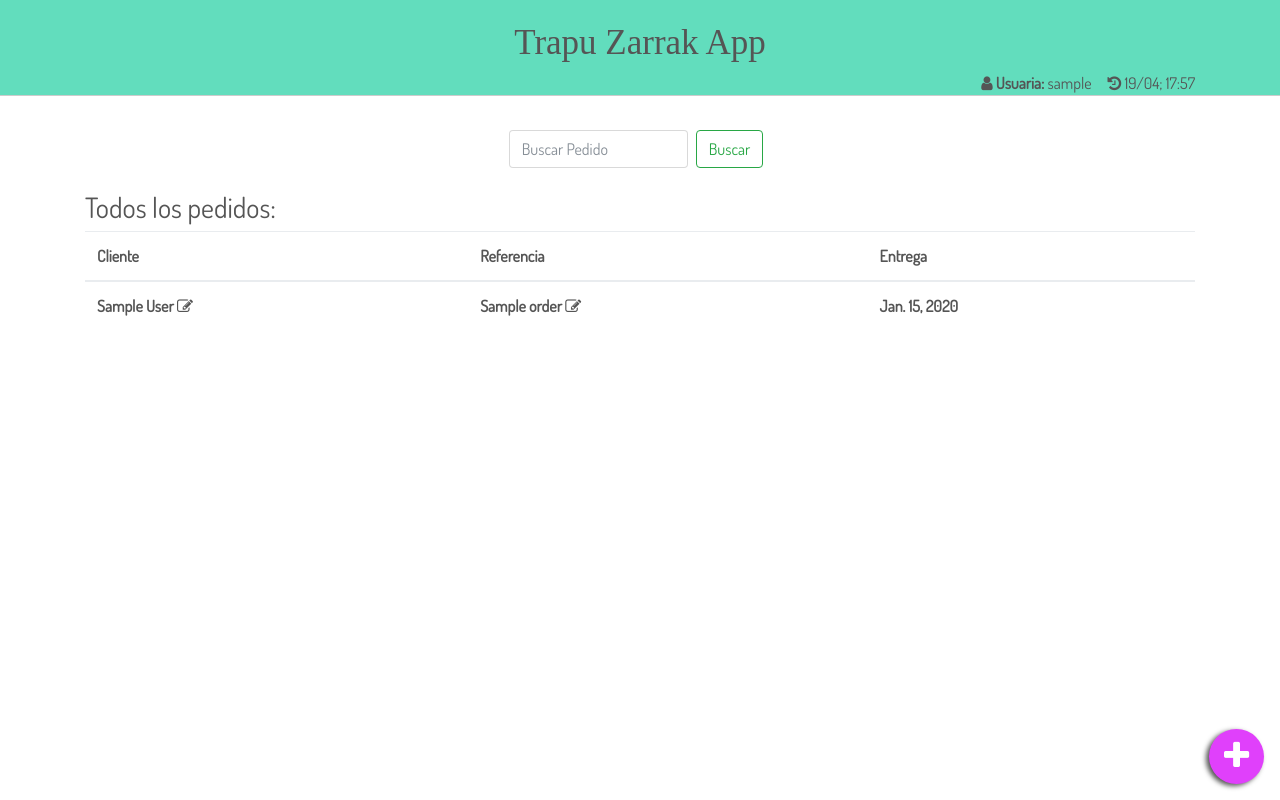
After one commit to nablabits/tz-demo, a Django app: page /orders in a window 1280 px wide. The commit adds this page. Run offline with Django 3.2, Linux system fonts and the light colour scheme; a user stored in the database is signed in; tables that the repository leaves empty hold one stand-in row (values such as "Sample post"); lists and menus that the app fills with data are empty; some libraries are stand-ins or nearby versions.

Commit message:
Orders & customer view. Sidebar started.

```diff
--- a/orders/models.py
+++ b/orders/models.py
@@ -19,6 +19,11 @@ class Customer(models.Model):
     def __str__(self):
         """Get the name of the entry."""
         return self.name
+
+    # @property
+    def orders_made(self):
+        orders = len(Order.objects.filter(customer=self.pk))
+        return orders
 
 
 class Order(models.Model):
--- a/orders/static/tz/css/style.css
+++ b/orders/static/tz/css/style.css
@@ -16,6 +16,19 @@ header{
   background-color: #62DDBD;
   border-bottom: 1px solid #ccc;
   padding-top: 1.5em;
+}
+aside{
+  width: 80%;
+  position: absolute;
+  top: 10vh;
+  height: 90vh;
+  border-right: 1px solid lightgrey;
+  font-size: 2em;
+}
+.menu{
+  position: absolute;
+  left: 1em;
+  top: 1.5em;
 }
 .f-section{
   margin-top: 130px;
--- a/orders/templates/tz/base.html
+++ b/orders/templates/tz/base.html
@@ -13,8 +13,6 @@
     <script src="{% static 'tz/js/customjs.js' %}"></script>
   </head>
   <body>
-    <aside id="sidebar">
-    </aside>
     <header class="fixed-top">
       <div class="container">
         <div class="d-flex">
@@ -30,9 +28,32 @@
           <span><i class="fa fa-history"></i> {{ now|date:"d/m" }}; {{ now|time:"H:i" }}</span>
         </div>
       </div>
+      <div class="d-md-none menu">
+        <a href="#sidebar" data-toggle="collapse">
+          <i class="fa fa-3x fa-bars"></i>
+        </a>
+      </div>
     </header>
+    <aside id="sidebar" class="collapse bg-light">
+      <ul>
+        <li>Clientes:</li>
+          <ul>
+            <li><a href="{% url 'customerlist' %}">Buscar cliente</a></li>
+            <li><a href="{% url 'new_customer' %}">Nuevo cliente</a></li>
+          </ul>
+        <li>Pedidos:</li>
+        <ul>
+          <li><a href="{% url 'orderlist' %}">Todos los pedidos</a></li>
+          <li><a href="{% url 'new_order' %}">Nuevo pedido</a>
+          </li>
+        </ul>
+        <li><i class="fa fa-sign-out"></i> Cerrar sesión</li>
+      </ul>
+    </aside>
     {% block homeview %}{% endblock %}
     {% block newcustomer %}{% endblock %}
+    {% block orders %}{% endblock %}
+    {% block customers %}{% endblock %}
     {% if footer %}
     <footer>
       <div class="fixed-bottom">
--- a/orders/templates/tz/main.html
+++ b/orders/templates/tz/main.html
@@ -13,7 +13,7 @@
       </div>
     </section>
     <section id="last_orders">
-      <div class="container-fluid">
+      <div class="container">
         <div class="d-flex justify-content-center">
           <div class="w-75">
             <div class="ordersbox p-4 mt-2" data-toggle="collapse" data-target="#orders-list">
--- /dev/null
+++ b/orders/templates/tz/orders.html
@@ -0,0 +1,49 @@
+{% extends "tz/base.html" %}
+{% block orders %}
+<section id="search" class="f-section">
+  <div class="container-fluid">
+    <div class="d-flex my-4">
+      <div class="mx-auto">
+        <form class="form-inline">
+          <input class="form-control" type="search" placeholder="Buscar Pedido" aria-label="Buscar">
+          <button class="btn btn-outline-success my-2 my-sm-0 mx-sm-2" type="submit">Buscar</button>
+        </form>
+      </div>
+    </div>
+  </div>
+</section>
+<div class="container">
+  <h3>Todos los pedidos:</h3>
+  <table class="table">
+  <thead>
+    <tr>
+      <th scope="col">Cliente</th>
+      <th scope="col">Referencia</th>
+      <th scope="col">Entrega</th>
+    </tr>
+  </thead>
+  <tbody>
+    {% for order in orders %}
+    <tr>
+      <th>
+        <a href="#">
+          {{ order.customer }}
+          <i class="fa fa-edit"></i>
+        </a>
+      </th>
+      <th>
+        <a href="#">
+          {{ order.ref_name}}
+          <i class="fa fa-edit"></i>
+        </a>
+      </th>
+      <th>
+        {{ order.delivery}}
+        {% if order.overdue %}<i class="fa fa-warning text-danger"></i> {% endif %}
+      </th>
+    </tr>
+    {% endfor %}
+  </tbody>
+</table>
+</div>
+{% endblock %}
--- a/orders/urls.py
+++ b/orders/urls.py
@@ -6,6 +6,8 @@ from . import views
 urlpatterns = [
     # the root view
     path('', views.main, name='main'),
+    path('orders', views.orderlist, name='orderlist'),
+    path('customers', views.customerlist, name='customerlist'),
     path('new_customer/', views.new_customer, name='new_customer'),
     path('new_order/', views.new_order, name='new_order'),
     re_path(r'^(?P<pk>[0-9]+)/customer/$',
--- a/orders/views.py
+++ b/orders/views.py
@@ -21,23 +21,35 @@ def main(request):
     cur_user = request.user
     now = datetime.now()
 
+    settings = {'orders': orders,
+                'orders_count': orders_count,
+                'comments': comments,
+                'user': cur_user,
+                'now': now,
+                'title': 'TrapuZarrak · Inicio',
+                'footer': True,
+                }
 
-    dict4view = {'orders': orders,
-                 'orders_count': orders_count,
-                 'comments': comments,
-                 'user': cur_user,
-                 'now': now,
-                 'title': 'TrapuZarrak · Inicio',
-                 'footer': True,
-                 }
-
-    return render(request, 'tz/main.html', dict4view)
+    return render(request, 'tz/main.html', settings)
 
 
 @login_required
 def orderlist(request):
-    """A view to display active orders."""
-    pass
+    """Display active orders or search'em."""
+    orders = Order.objects.all().order_by('delivery')
+
+    cur_user = request.user
+    now = datetime.now()
+
+    settings = {'orders': orders,
+                'user': cur_user,
+                'now': now,
+                'title': 'TrapuZarrak · Pedidos',
+                'footer': True,
+                }
+
+    return render(request, 'tz/orders.html', settings)
+
 
 @login_required()
 def new_customer(request):
@@ -80,6 +92,26 @@ def customer_edit(request, pk):
                    'edit': True,
                    })
 
+
+@login_required
+def customerlist(request):
+    """A view to display customers or search'em."""
+    customers = Customer.objects.all().order_by('name')
+
+    cur_user = request.user
+    now = datetime.now()
+    # count_orders = Customer.orders_made
+
+    settings = {'customers': customers,
+                'user': cur_user,
+                'now': now,
+                'title': 'TrapuZarrak · Clientes',
+                'footer': True,
+                }
+
+    return render(request, 'tz/customers.html', settings)
+
+
 @login_required()
 def new_order(request):
     """Create new customers with a form view."""
@@ -105,6 +137,7 @@ def new_order(request):
                        'footer': False,
                        })
 
+
 @login_required
 def order_edit(request, pk):
     """Edit an already created order."""
```
Also changed, not shown: orders/templates/tz/customers.html (added, +48 -0 lines).
